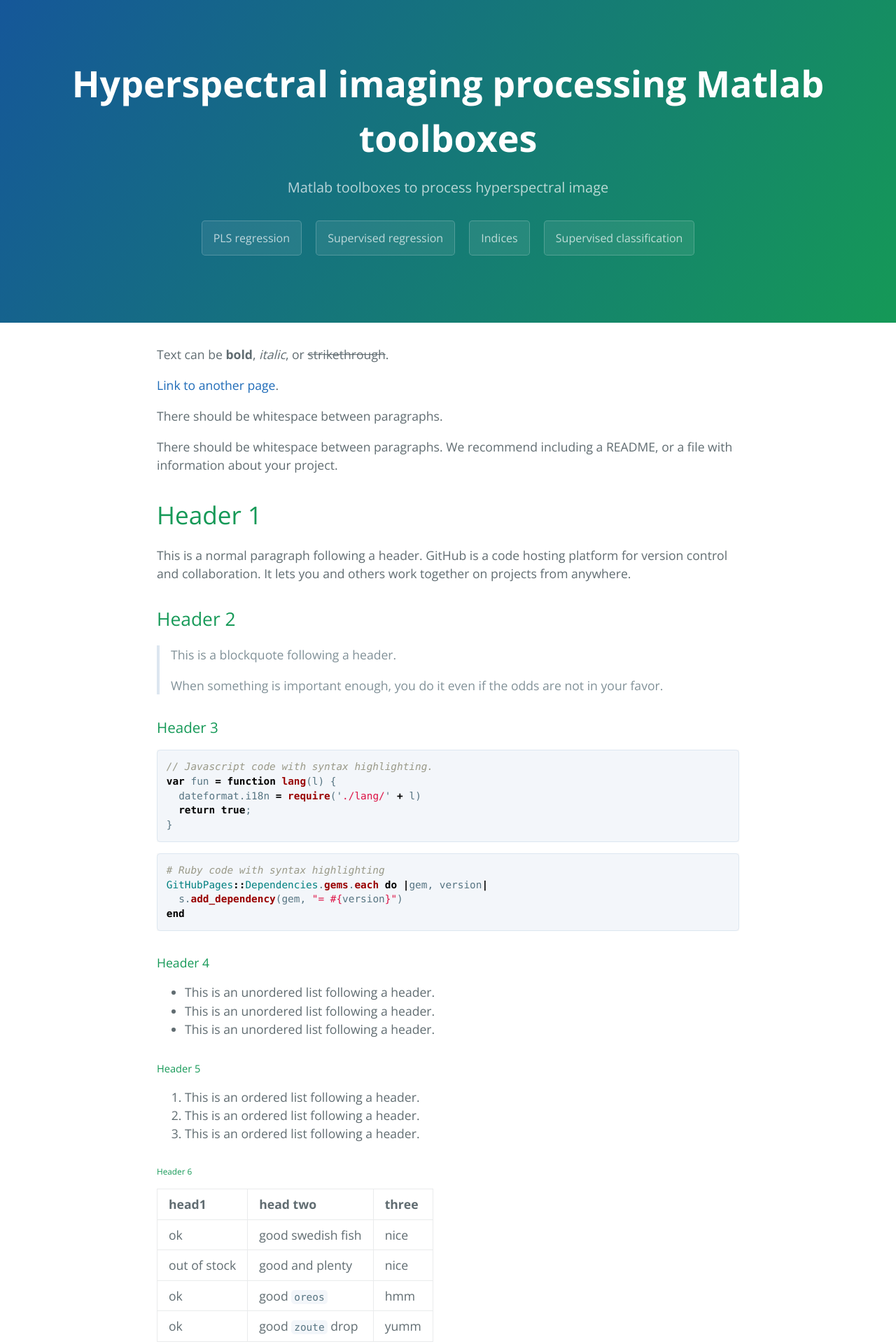
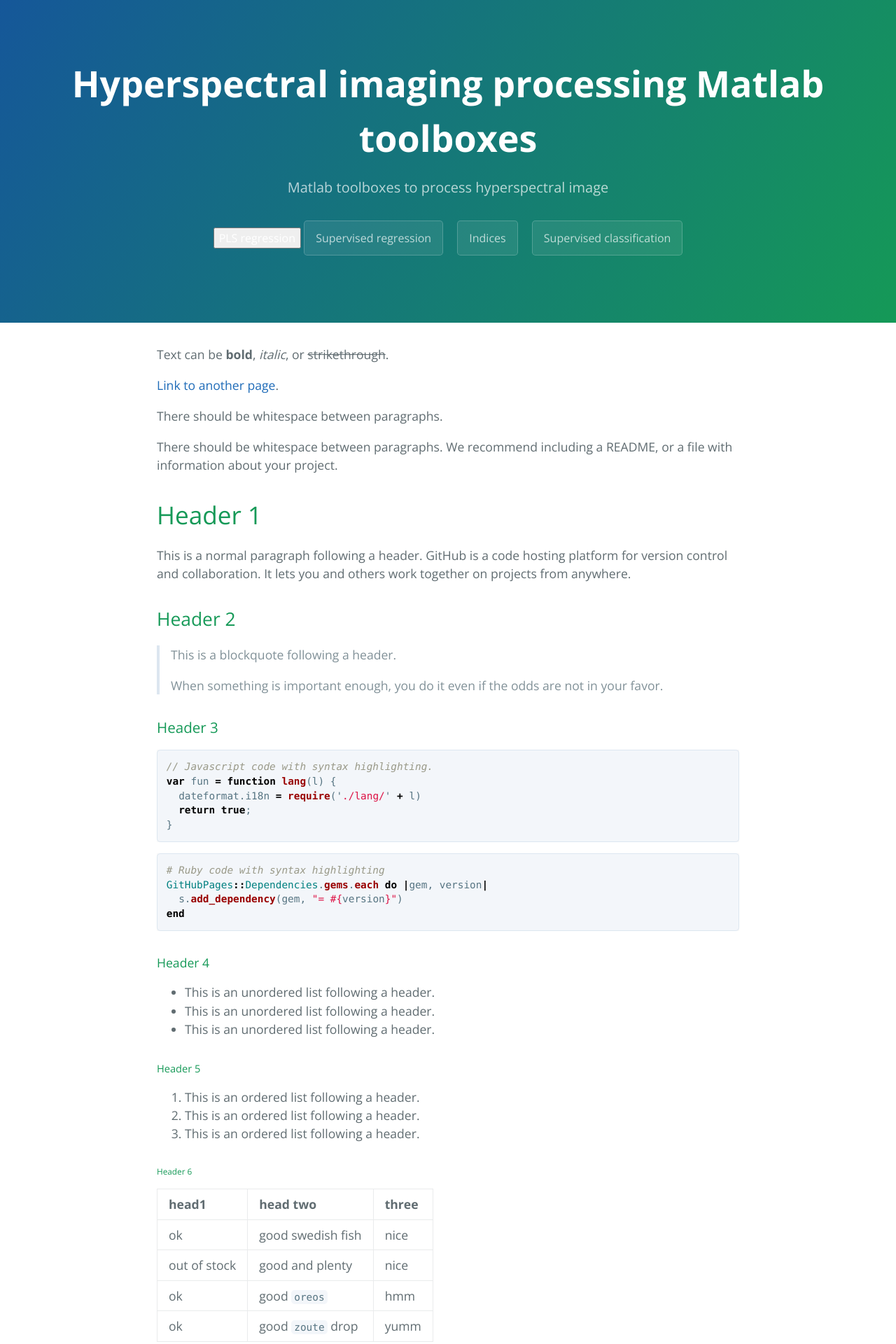
Before and after one commit to JacqKevin/JacqKevin.github.io, a Jekyll site: the page built from index.md, in a window 1280 px wide. Shown: the top 1920 px of the page at 70% size. Built offline with Jekyll 4.4.1, drawn with Linux system fonts in a browser that asks for light colours.

Commit message:
Update default.html

```diff
--- a/_layouts/default.html
+++ b/_layouts/default.html
@@ -33,7 +33,7 @@
         <a href="{{ site.github.tar_url }}" class="btn">Download .tar.gz</a>
       {% endif %}
       {% if site.show_onglets %}
-        <a href="{{ [link](https://jacqkevin.github.io/HSI_PLSR/) }}" class="btn">PLS regression</a>
+	<button name="button" onclick="https://jacqkevin.github.io/HSI_PLSR/">PLS regression</button>
         <a href="{{ C:\Users\JacqKevin\Documents\GitHub\HSI_Regression\README.md }}" class="btn">Supervised regression</a>
 	<a href="{{ C:\Users\JacqKevin\Documents\GitHub\HSI_Spectral_Indices\README.md }}" class="btn">Indices</a>
 	<a href="{{ C:\Users\JacqKevin\Documents\GitHub\HSI_SupervisedClassification\README.md }}" class="btn">Supervised classification</a>
```
